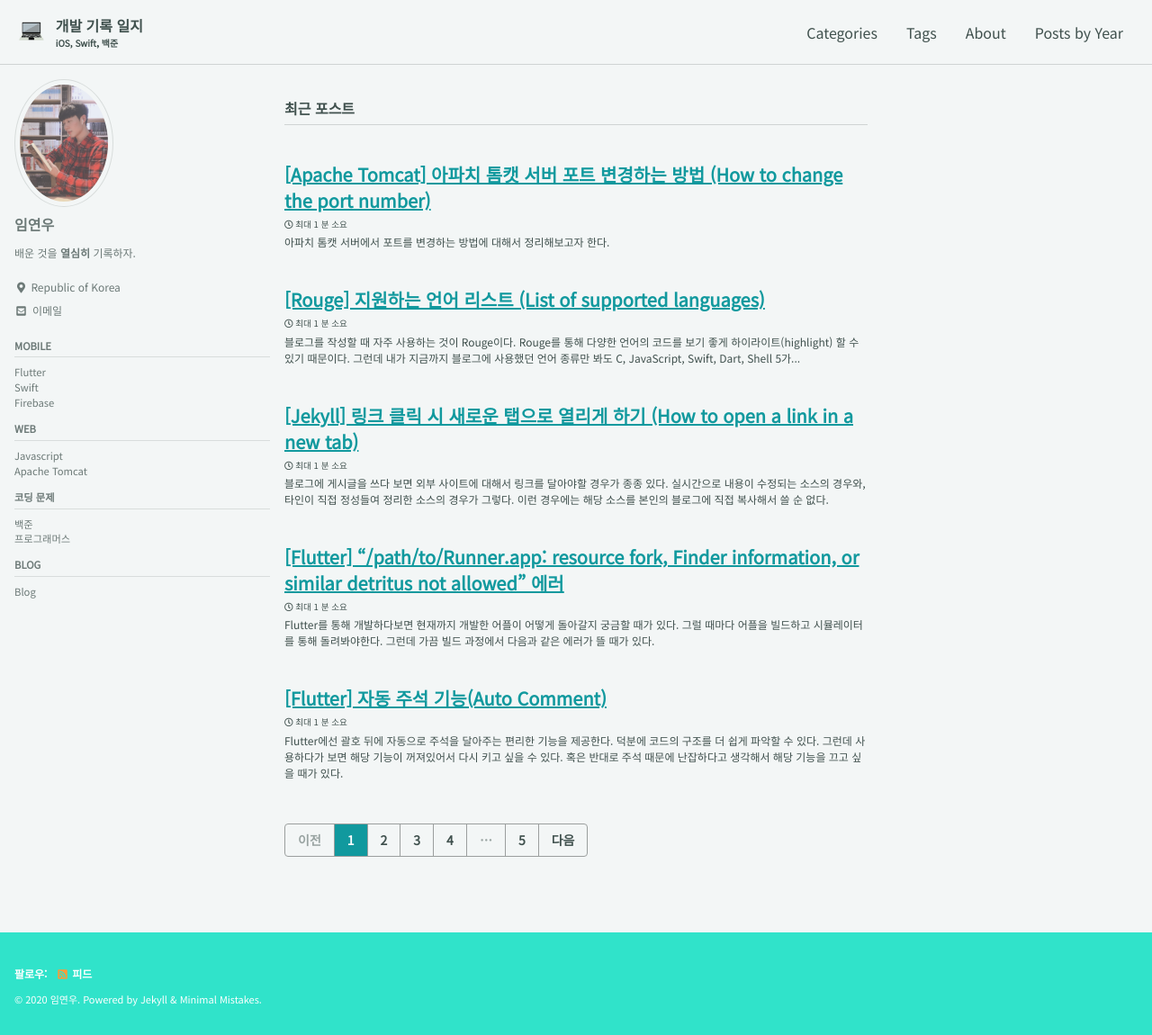
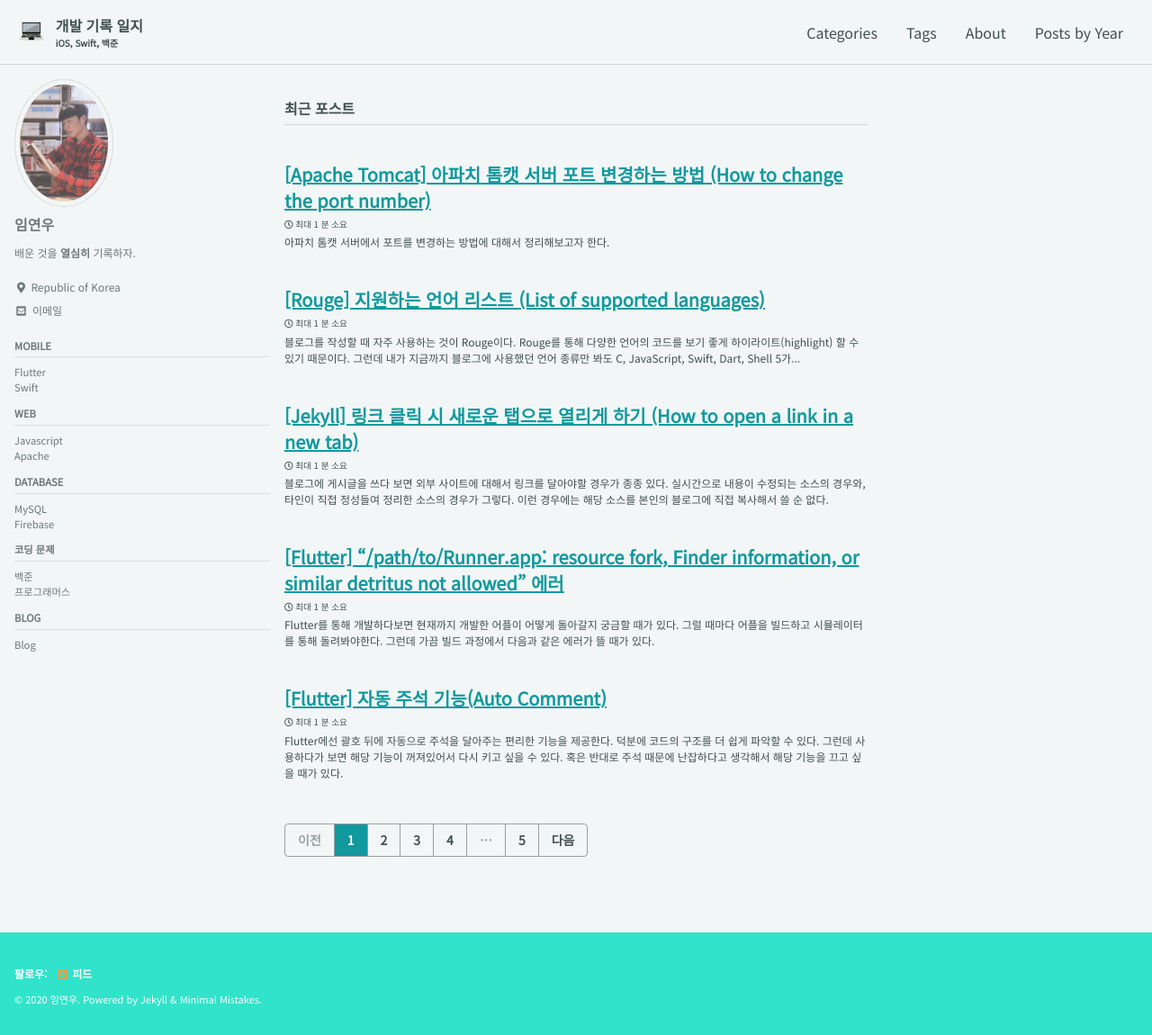
Before and after one commit to terry1213/terry1213.github.io, a Jekyll site: the page built from index.html, in a window 1280 px wide and 1150 px high. Shown: the whole window at 90% size. Built offline with Jekyll 4.4.1, drawn with Linux system fonts in a browser that asks for light colours; cached includes are drawn as plain includes; the list of posts is cut into pages by our own code.

Commit message:
카테고리 추가(MySQL) 및 이름 변경(Apache Tomcat -> Apache)
카테고리 추가 (MySQL) 및 이름 변경(Apache Tomcat -> Apache)

```diff
--- a/_data/navigation.yml
+++ b/_data/navigation.yml
@@ -15,14 +15,18 @@ categories:
         url: /categories/#flutter
       - title: "Swift"
         url: /categories/#swift
-      - title: "Firebase"
-        url: /categories/#firebase
   - title: "Web"
     children:
       - title: "Javascript"
         url: /categories/#javascript
-      - title: "Apache Tomcat"
-        url: /categories/#apachetomcat
+      - title: "Apache"
+        url: /categories/#apache
+  - title: "Database"
+    children:
+      - title: "MySQL"
+        url: /categories/#mysql
+      - title: "Firebase"
+        url: /categories/#firebase
   - title: "코딩 문제"
     children:
       - title: "백준"
```
